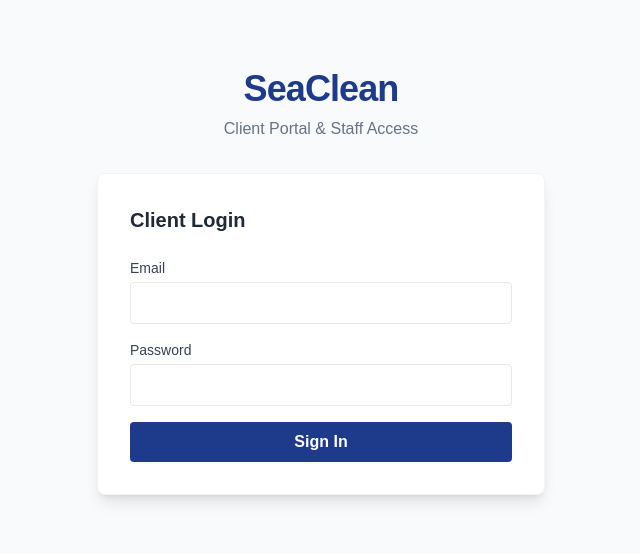
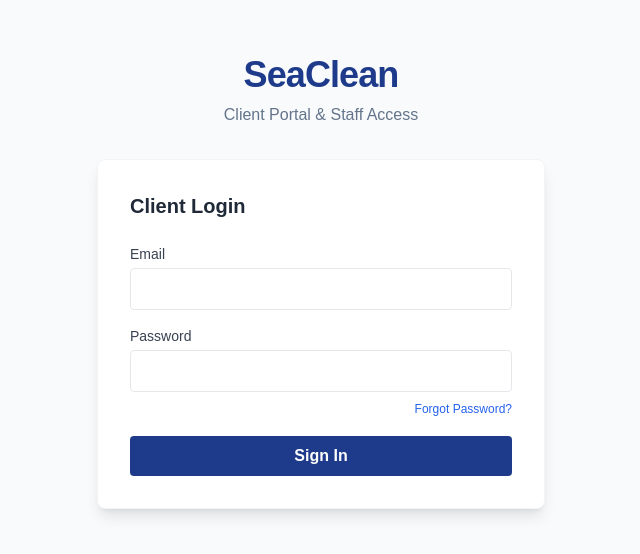
Before and after one commit to Lawlynch/seaclean-app, a Next.js app: page / in a window 1280 px wide. Shown: the part 118-672 px from the top of the page, without its empty margins (319-959 px from the left). Built offline with nearby package versions, Linux system fonts and the light colour scheme.

Commit message:
Add simple forgot password link

```diff
--- a/app/page.js
+++ b/app/page.js
@@ -56,7 +56,7 @@ export default function Home() {
             </button>
           </div>
         ) : (
-          <form onSubmit={handleLogin} className="bg-white p-8 rounded-lg shadow-lg border border-gray-100">
+<form onSubmit={handleLogin} className="bg-white p-8 rounded-lg shadow-lg border border-gray-100">
             <h2 className="text-xl font-bold text-gray-800 mb-6">Client Login</h2>
 
             {error && <div className="mb-4 p-3 bg-red-50 text-red-600 text-sm rounded">{error}</div>}
@@ -82,6 +82,15 @@ export default function Home() {
                   className="w-full p-2 border rounded focus:ring-2 focus:ring-blue-500 outline-none"
                   required
                 />
+                {/* NEW: Forgot Password Link */}
+                <div className="text-right mt-1">
+                  <a
+                    href={`mailto:portal@seaclean.com?subject=Password Reset Request&body=Hello Admin,%0D%0A%0D%0APlease reset the password for my account associated with this email address.`}
+                    className="text-xs text-blue-600 hover:text-blue-800 hover:underline"
+                  >
+                    Forgot Password?
+                  </a>
+                </div>
               </div>
 
               <button
```
